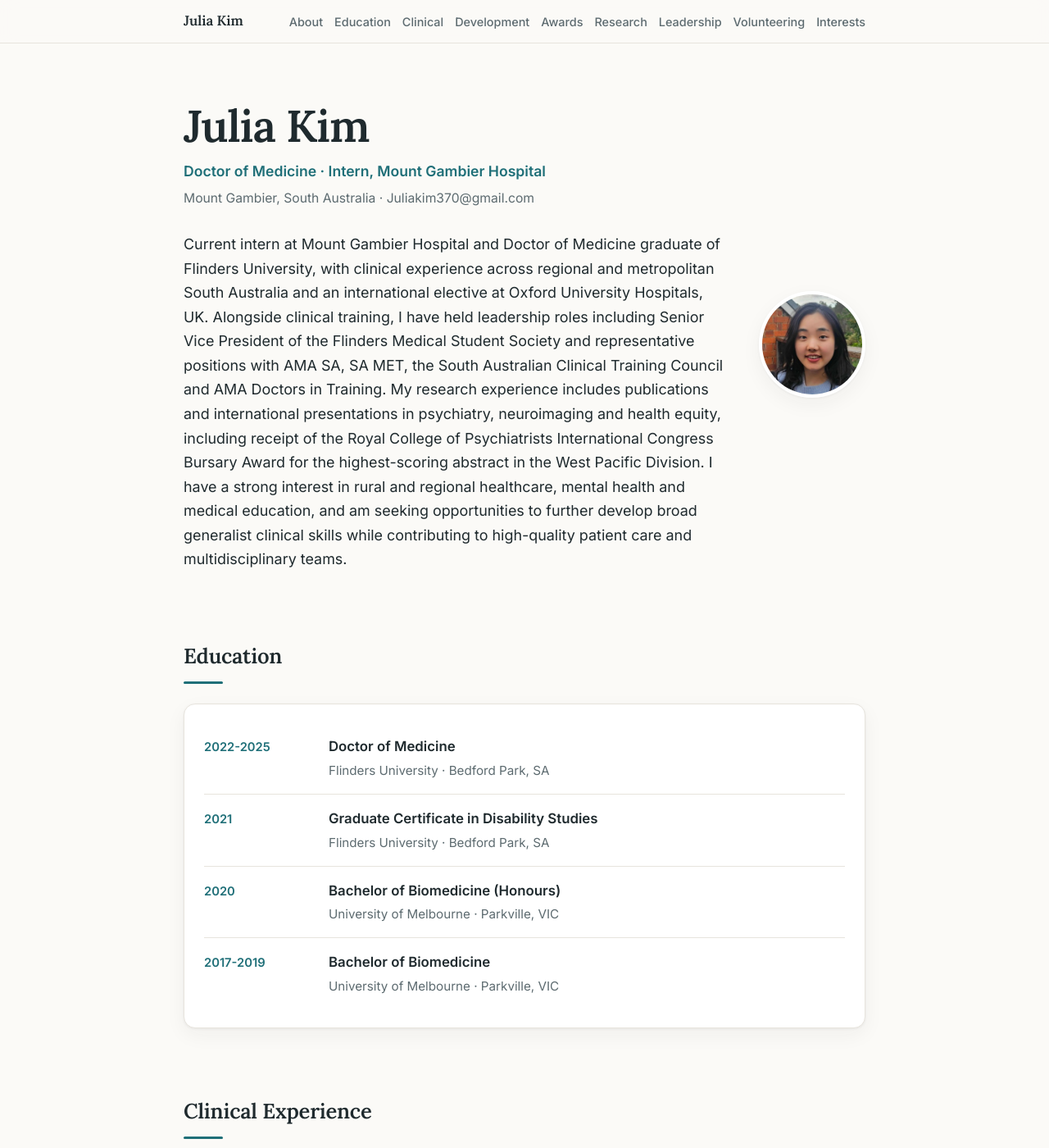
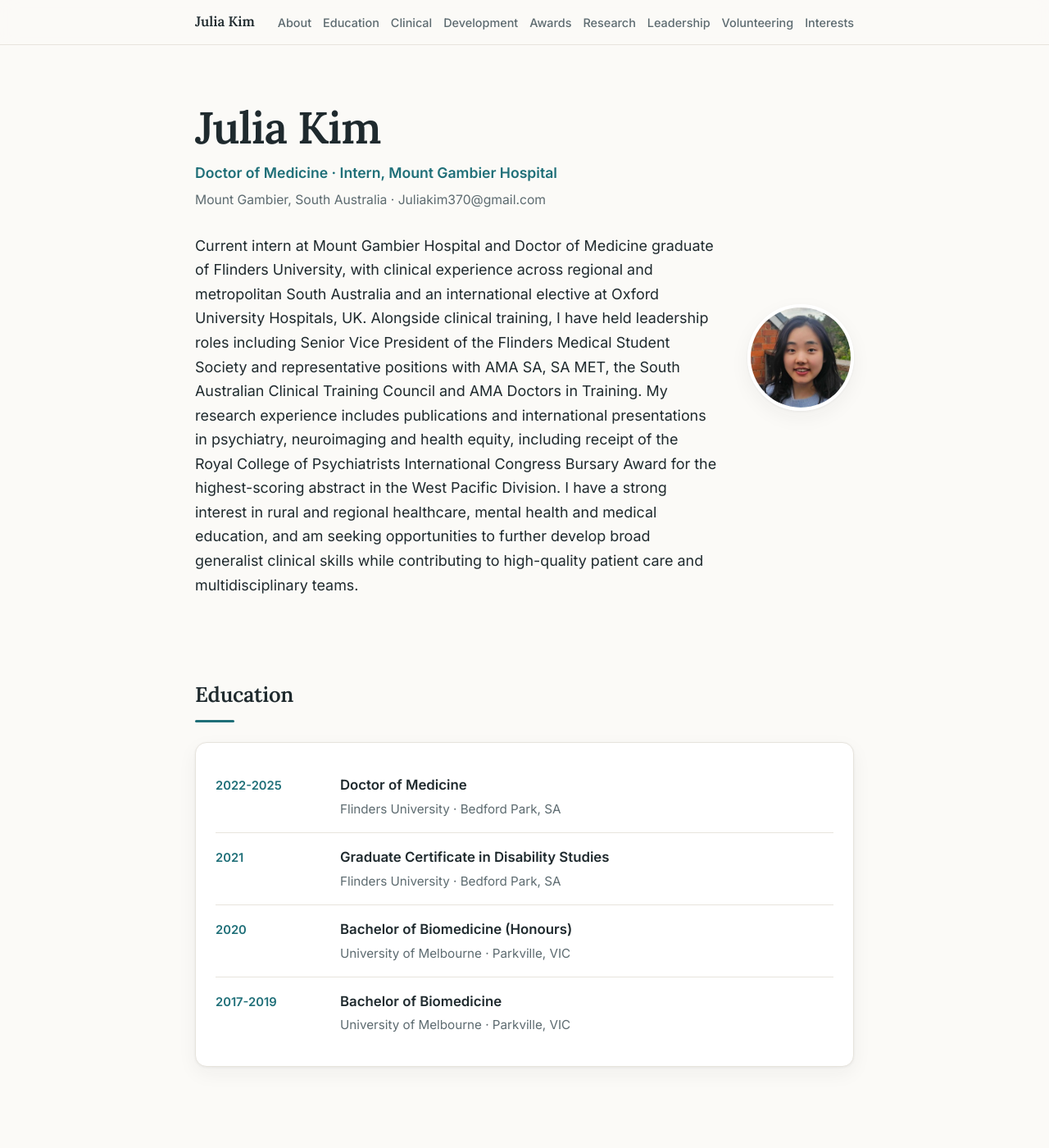
Before and after one commit to juliakim1023/juliakim.github.io, a Jekyll site: the page built from index.html, in a window 1280 px wide and 1400 px high. Shown: the whole window at 82% size. Built offline with Jekyll 4.4.1, drawn with Linux system fonts in a browser that asks for light colours.

Commit message:
Add responsive design: fluid gutters/type, wide/tablet/phone breakpoints, scrollable mobile nav, reflowing interests grid
Co-Authored-By: Claude Opus 4.8 (1M context) <noreply@anthropic.com>

```diff
--- a/assets/css/style.css
+++ b/assets/css/style.css
@@ -12,7 +12,9 @@
   --line: #e7e4dd;
   --shadow: 0 1px 3px rgba(31, 42, 46, .06), 0 8px 24px rgba(31, 42, 46, .05);
   --radius: 14px;
-  --maxw: 880px;
+  --maxw: 900px;
+  /* Horizontal page padding that grows with the viewport */
+  --gutter: clamp(20px, 4vw, 48px);
 }
 
 * { box-sizing: border-box; }
@@ -24,7 +26,8 @@ body {
   background: var(--bg);
   color: var(--ink);
   font-family: "Inter", system-ui, -apple-system, Segoe UI, Roboto, sans-serif;
-  font-size: 17px;
+  /* Fluid base size: ~16px on phones up to ~18px on large screens */
+  font-size: clamp(16px, 1rem + 0.18vw, 18px);
   line-height: 1.65;
   -webkit-font-smoothing: antialiased;
 }
@@ -44,7 +47,7 @@ a:hover { text-decoration: underline; }
 .nav-inner {
   max-width: var(--maxw);
   margin: 0 auto;
-  padding: 12px 24px;
+  padding: 12px var(--gutter);
   display: flex;
   align-items: center;
   justify-content: space-between;
@@ -56,9 +59,9 @@ a:hover { text-decoration: underline; }
 .nav-links a:hover { color: var(--accent); text-decoration: none; }
 
 /* ---------- Layout ---------- */
-main { max-width: var(--maxw); margin: 0 auto; padding: 0 24px 96px; }
+main { max-width: var(--maxw); margin: 0 auto; padding: 0 var(--gutter) 96px; }
 
-section { padding-top: 64px; }
+section { padding-top: clamp(48px, 7vw, 80px); }
 section > h2 {
   font-family: "Lora", Georgia, serif;
   font-weight: 600;
@@ -146,7 +149,7 @@ section > h2::after {
   background: var(--accent);
 }
 
-.interests-grid { display: grid; gap: 16px; }
+.interests-grid { display: grid; gap: 16px; grid-template-columns: repeat(auto-fit, minmax(260px, 1fr)); }
 .interests-grid .card h3 { margin: 0 0 10px; font-size: 1.05rem; }
 .interests-grid .card ul { margin: 0; padding-left: 18px; color: var(--muted); }
 .closing { margin-top: 18px; font-style: italic; color: var(--muted); }
@@ -157,15 +160,46 @@ footer {
   text-align: center;
   color: var(--muted);
   font-size: .9rem;
-  padding: 32px 24px 48px;
+  padding: 32px var(--gutter) 48px;
 }
 
-/* ---------- Responsive ---------- */
+/* ---------------------------------------------------------------------------
+   Responsive breakpoints
+   phone (<=600) · tablet (<=900) · laptop (default) · wide (>=1500)
+--------------------------------------------------------------------------- */
+
+/* Wide monitors: widen the column and let type breathe a little */
+@media (min-width: 1500px) {
+  :root { --maxw: 1080px; }
+}
+
+/* Tablet: tighten the period column so entries don't feel sparse */
+@media (max-width: 900px) {
+  .entry { grid-template-columns: 104px 1fr; gap: 6px 18px; }
+  .hero { gap: 28px; }
+  .headshot { width: 120px; height: 120px; }
+}
+
+/* Phone */
 @media (max-width: 600px) {
-  body { font-size: 16px; }
+  html { scroll-padding-top: 112px; }
   .entry { grid-template-columns: 1fr; gap: 2px; }
   .entry .period { padding-top: 0; }
-  .nav-links { display: none; }
   .hero { flex-direction: column-reverse; align-items: center; text-align: center; gap: 20px; }
-  .headshot { width: 120px; height: 120px; }
+  .headshot { width: 116px; height: 116px; }
+  .hero .lead { max-width: none; }
+  .card { padding: 18px 18px; }
+
+  /* Keep the nav usable: brand on top, links become a horizontal scroll row */
+  .nav-inner { flex-direction: column; align-items: stretch; gap: 8px; padding: 10px var(--gutter); }
+  .nav-links {
+    flex-wrap: nowrap;
+    overflow-x: auto;
+    gap: 18px;
+    padding-bottom: 2px;
+    -webkit-overflow-scrolling: touch;
+    scrollbar-width: none;
+  }
+  .nav-links::-webkit-scrollbar { display: none; }
+  .nav-links a { white-space: nowrap; }
 }
```
